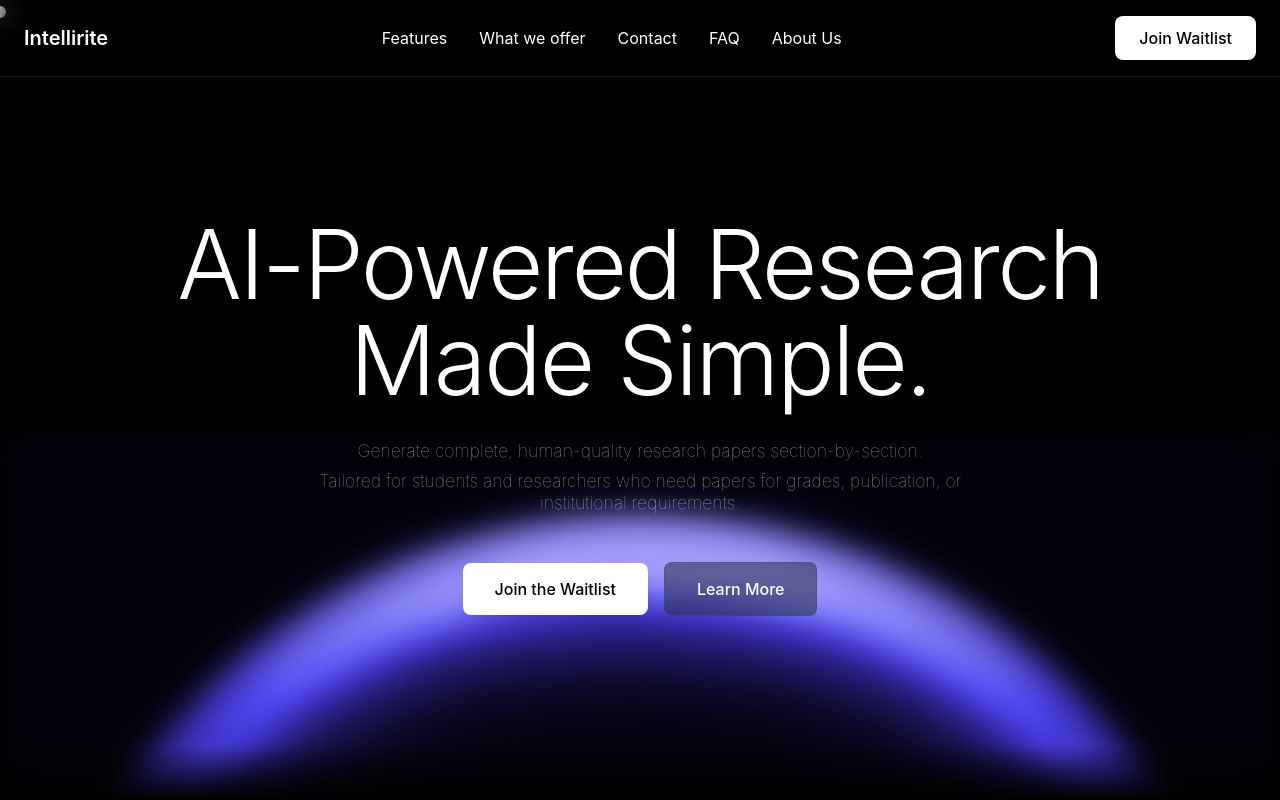
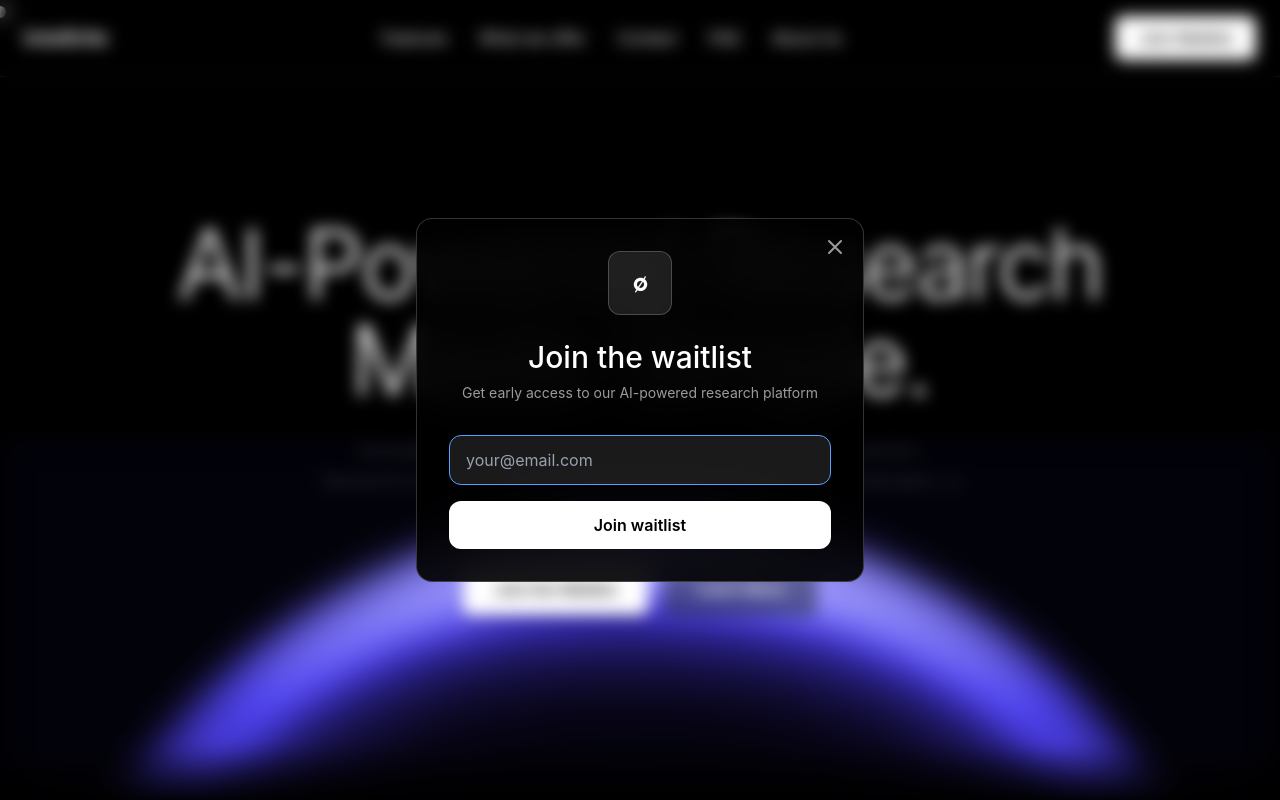
Before and after one commit to iambisuu/next-good-template, a Next.js app: page / in a window 1280 px wide. Both pictures are taken after a click on the button "Join Waitlist". Shown: the top 800 px of the page. Built offline with nearby package versions, Linux system fonts and the light colour scheme; a web font is replaced by a local one.

Commit message:
many udpate

```diff
--- a/components/Features.tsx
+++ b/components/Features.tsx
@@ -204,7 +204,7 @@ export default function TeamPotentialSection() {
         }}
       />
 
-      <div id='features' className="relative z-10 max-w-7xl mx-auto">
+      <div id="features" className="relative z-10 max-w-7xl mx-auto">
         {/* Header */}
         <motion.div
           initial={{ y: 30, opacity: 0 }}
--- a/components/Hero.tsx
+++ b/components/Hero.tsx
@@ -2,6 +2,21 @@ import React from 'react';
 import Image from 'next/image';
 
 const Hero: React.FC = () => {
+  const handleSmoothScroll = (e: React.MouseEvent<HTMLButtonElement>) => {
+    e.preventDefault();
+
+    const waitlistForm = document.getElementById('waitlist-form');
+    if (waitlistForm) {
+      const navbarHeight = 80; // Approximate navbar height
+      const targetPosition = waitlistForm.offsetTop - navbarHeight;
+
+      window.scrollTo({
+        top: targetPosition,
+        behavior: 'smooth'
+      });
+    }
+  };
+
   return (
     <section
       className="relative min-h-screen bg-black flex items-center justify-center overflow-hidden"
@@ -39,7 +54,10 @@ const Hero: React.FC = () => {
 
         {/* CTA Buttons */}
         <div className="flex flex-col sm:flex-row gap-4 justify-center items-center relative z-20">
-          <button className="bg-white cursor-pointer text-black px-8 py-3.5 rounded-lg font-medium hover:bg-white/80 transition-colors duration-300 shadow-lg">
+          <button
+            onClick={handleSmoothScroll}
+            className="bg-white cursor-pointer text-black px-8 py-3.5 rounded-lg font-medium hover:bg-white/80 transition-colors duration-300 shadow-lg hover:scale-105 active:scale-95"
+          >
             Join the Waitlist
           </button>
           <button className="bg-gray-800/50 cursor-pointer backdrop-blur-sm text-white px-8 py-3.5 rounded-lg font-medium border border-gray-600/50 hover:bg-gray-700/70 transition-colors duration-300">
--- a/components/Navbar.tsx
+++ b/components/Navbar.tsx
@@ -1,10 +1,12 @@
 'use client';
 
 import React, { useState, useEffect } from 'react';
+import WaitlistModal from './WaitlistModal';
 
 const Navbar: React.FC = () => {
   const [isVisible, setIsVisible] = useState(true);
   const [lastScrollY, setLastScrollY] = useState(0);
+  const [isModalOpen, setIsModalOpen] = useState(false);
 
   useEffect(() => {
     const handleScroll = () => {
@@ -40,7 +42,16 @@ const Navbar: React.FC = () => {
     }
   };
 
+  const openModal = () => {
+    setIsModalOpen(true);
+  };
+
+  const closeModal = () => {
+    setIsModalOpen(false);
+  };
+
   return (
+    <>
       <nav
         className={`fixed top-0 left-0 right-0 z-50 bg-black/10 backdrop-blur-md border-b border-white/10 transition-transform duration-300 ease-in-out ${
           isVisible ? 'translate-y-0' : '-translate-y-full'
@@ -98,7 +109,10 @@ const Navbar: React.FC = () => {
               </a>
             </div>
 
-          <button className="bg-white text-black px-6 py-2.5 rounded-lg font-medium transition-all duration-200 shadow-lg hover:bg-white/80 cursor-pointer">
+            <button
+              onClick={openModal}
+              className="bg-white text-black  px-6 py-2.5 rounded-lg font-medium transition-all duration-200 shadow-lg hover:bg-white/80 cursor-pointer hover:scale-105 active:scale-95"
+            >
               Join Waitlist
             </button>
           </div>
@@ -119,6 +133,9 @@ const Navbar: React.FC = () => {
           }
         `}</style>
       </nav>
+
+      <WaitlistModal isOpen={isModalOpen} onClose={closeModal} />
+    </>
   );
 };
 
--- /dev/null
+++ b/components/WaitlistModal.tsx
@@ -0,0 +1,185 @@
+import React, { useRef, useState, useCallback, useEffect } from 'react';
+import { submitToWaitlist } from '../lib/utils/waitlist';
+
+interface WaitlistModalProps {
+  isOpen: boolean;
+  onClose: () => void;
+}
+
+const WaitlistModal: React.FC<WaitlistModalProps> = ({ isOpen, onClose }) => {
+  const emailRef = useRef<HTMLInputElement>(null);
+  const [status, setStatus] = useState<{
+    type: 'success' | 'error' | null;
+    message: string;
+  }>({ type: null, message: '' });
+  const [isSubmitting, setIsSubmitting] = useState(false);
+
+  // Handle escape key
+  useEffect(() => {
+    const handleEscape = (e: KeyboardEvent) => {
+      if (e.key === 'Escape') {
+        onClose();
+      }
+    };
+
+    if (isOpen) {
+      document.addEventListener('keydown', handleEscape);
+      document.body.style.overflow = 'hidden';
+    }
+
+    return () => {
+      document.removeEventListener('keydown', handleEscape);
+      document.body.style.overflow = 'unset';
+    };
+  }, [isOpen, onClose]);
+
+  // Focus input when modal opens
+  useEffect(() => {
+    if (isOpen && emailRef.current) {
+      setTimeout(() => {
+        emailRef.current?.focus();
+      }, 100);
+    }
+  }, [isOpen]);
+
+  const handleSubmit = useCallback(async () => {
+    const email = emailRef.current?.value || '';
+
+    if (!email) {
+      setStatus({
+        type: 'error',
+        message: 'Please enter your email address.',
+      });
+      return;
+    }
+
+    if (!email.match(/^[^\s@]+@[^\s@]+\.[^\s@]+$/)) {
+      setStatus({
+        type: 'error',
+        message: 'Please enter a valid email address.',
+      });
+      return;
+    }
+
+    setIsSubmitting(true);
+    setStatus({ type: null, message: '' });
+
+    try {
+      const result = await submitToWaitlist({ email });
+
+      if (result.success) {
+        setStatus({
+          type: 'success',
+          message: 'Thanks for joining the waitlist! We\'ll be in touch soon.',
+        });
+        if (emailRef.current) {
+          emailRef.current.value = '';
+        }
+        // Close modal after 2 seconds on success
+        setTimeout(() => {
+          onClose();
+        }, 2000);
+      } else {
+        setStatus({
+          type: 'error',
+          message: result.error || 'Something went wrong. Please try again.',
+        });
+      }
+    } catch {
+      setStatus({
+        type: 'error',
+        message: 'Something went wrong. Please try again.',
+      });
+    } finally {
+      setIsSubmitting(false);
+    }
+  }, [onClose]);
+
+  const handleKeyPress = useCallback((e: React.KeyboardEvent) => {
+    if (e.key === 'Enter') {
+      handleSubmit();
+    }
+  }, [handleSubmit]);
+
+  if (!isOpen) return null;
+
+  return (
+    <div className="fixed inset-0 z-50 flex items-center justify-center">
+      {/* Backdrop */}
+      <div
+        className="absolute inset-0 backdrop-blur-sm"
+        onClick={onClose}
+      />
+
+      {/* Modal */}
+      <div className="relative bg-black/90 backdrop-blur-xl border border-white/20 rounded-2xl p-8 w-full max-w-md mx-4 transform transition-all duration-300 scale-100">
+        {/* Close button */}
+        <button
+          onClick={onClose}
+          className="absolute top-4 right-4 text-white/60 hover:text-white transition-colors"
+        >
+          <svg className="w-6 h-6" fill="none" stroke="currentColor" viewBox="0 0 24 24">
+            <path strokeLinecap="round" strokeLinejoin="round" strokeWidth={2} d="M6 18L18 6M6 6l12 12" />
+          </svg>
+        </button>
+
+        {/* Content */}
+        <div className="text-center">
+          {/* Logo */}
+          <div className="mb-6">
+            <div className="w-16 h-16 bg-white/10 rounded-xl border border-white/20 flex items-center justify-center mx-auto">
+              <div className="text-white text-2xl font-bold transform -rotate-12">
+                ∅
+              </div>
+            </div>
+          </div>
+
+          {/* Heading */}
+          <h2 className="text-3xl font-medium text-white mb-2">
+            Join the waitlist
+          </h2>
+          <p className="text-white/60 text-sm mb-8">
+            Get early access to our AI-powered research platform
+          </p>
+
+          {/* Form */}
+          <div className="space-y-4">
+            <input
+              ref={emailRef}
+              type="email"
+              placeholder="your@email.com"
+              onKeyPress={handleKeyPress}
+              className="w-full px-4 py-3 bg-white/10 border border-white/20 rounded-xl text-white placeholder-gray-400 focus:outline-none focus:border-blue-400 transition-colors"
+              disabled={isSubmitting}
+            />
+
+            <button
+              onClick={handleSubmit}
+              disabled={isSubmitting}
+              className={`w-full px-6 py-3 bg-white text-black font-semibold rounded-xl transition-all duration-200 ${
+                isSubmitting
+                  ? 'opacity-50 cursor-not-allowed'
+                  : 'hover:bg-gray-100 hover:scale-105 active:scale-95'
+              }`}
+            >
+              {isSubmitting ? 'Joining...' : 'Join waitlist'}
+            </button>
+          </div>
+
+          {/* Status message */}
+          {status.message && (
+            <div
+              className={`mt-4 text-sm ${
+                status.type === 'success' ? 'text-green-400' : 'text-red-400'
+              }`}
+            >
+              {status.message}
+            </div>
+          )}
+        </div>
+      </div>
+    </div>
+  );
+};
+
+export default WaitlistModal;
--- a/components/WaitlistPage.tsx
+++ b/components/WaitlistPage.tsx
@@ -147,7 +147,7 @@ const WaitlistSection: React.FC = () => {
   }, []);
 
   return (
-    <section className="min-h-screen bg-black flex flex-col items-center justify-center px-6 py-20 font-sans">
+    <section id="waitlist-form" className="min-h-screen bg-black flex flex-col items-center justify-center px-6 py-20 font-sans">
       <Logo />
       <Heading />
       <WaitlistForm
--- a/package.json
+++ b/package.json
@@ -4,7 +4,7 @@
   "private": true,
   "scripts": {
     "dev": "next dev",
-    "build": "next build",
+    "build": "prisma generate && next build",
     "start": "next start",
     "lint": "next lint"
   },
```
Lines whose indentation alone changed are shown as unchanged.
